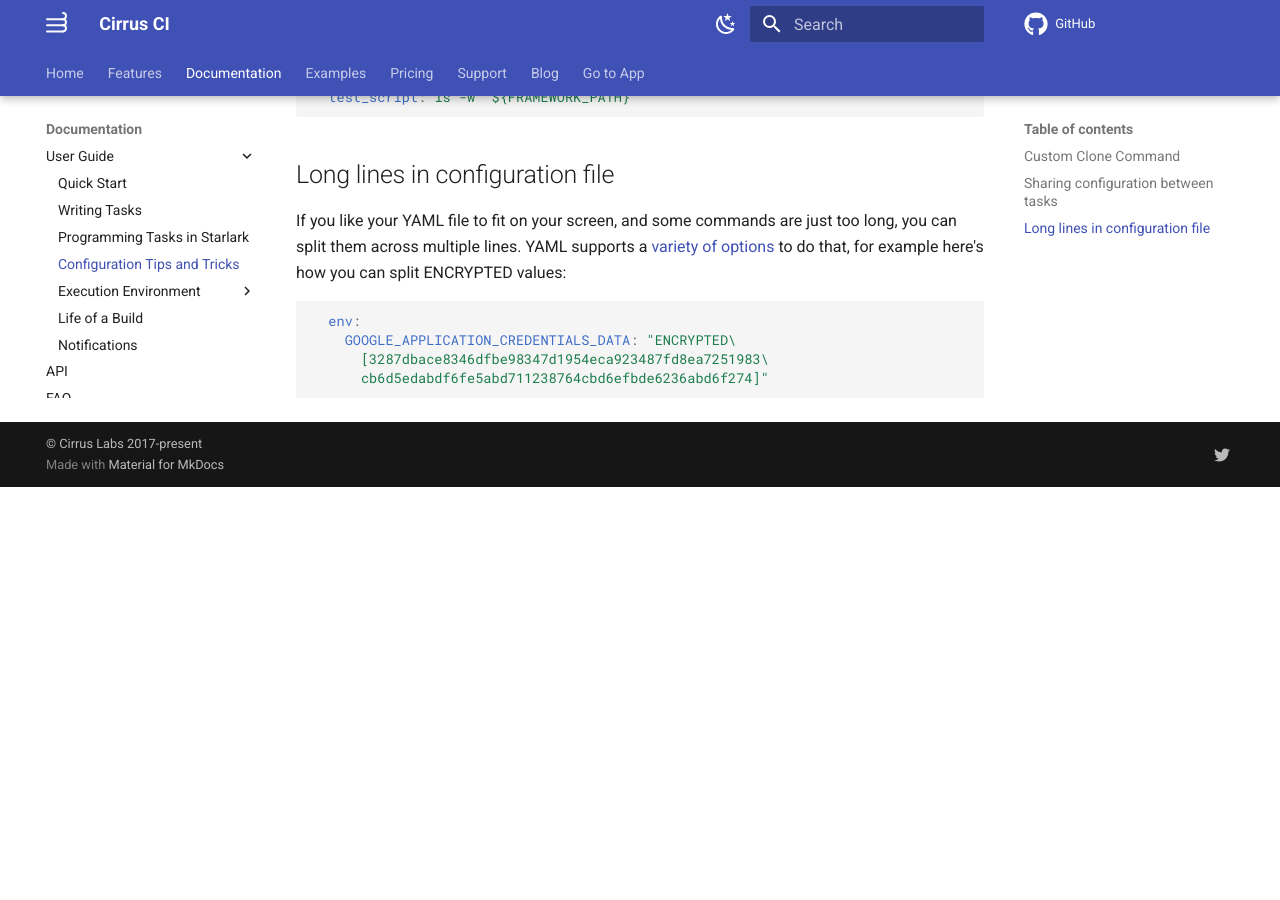
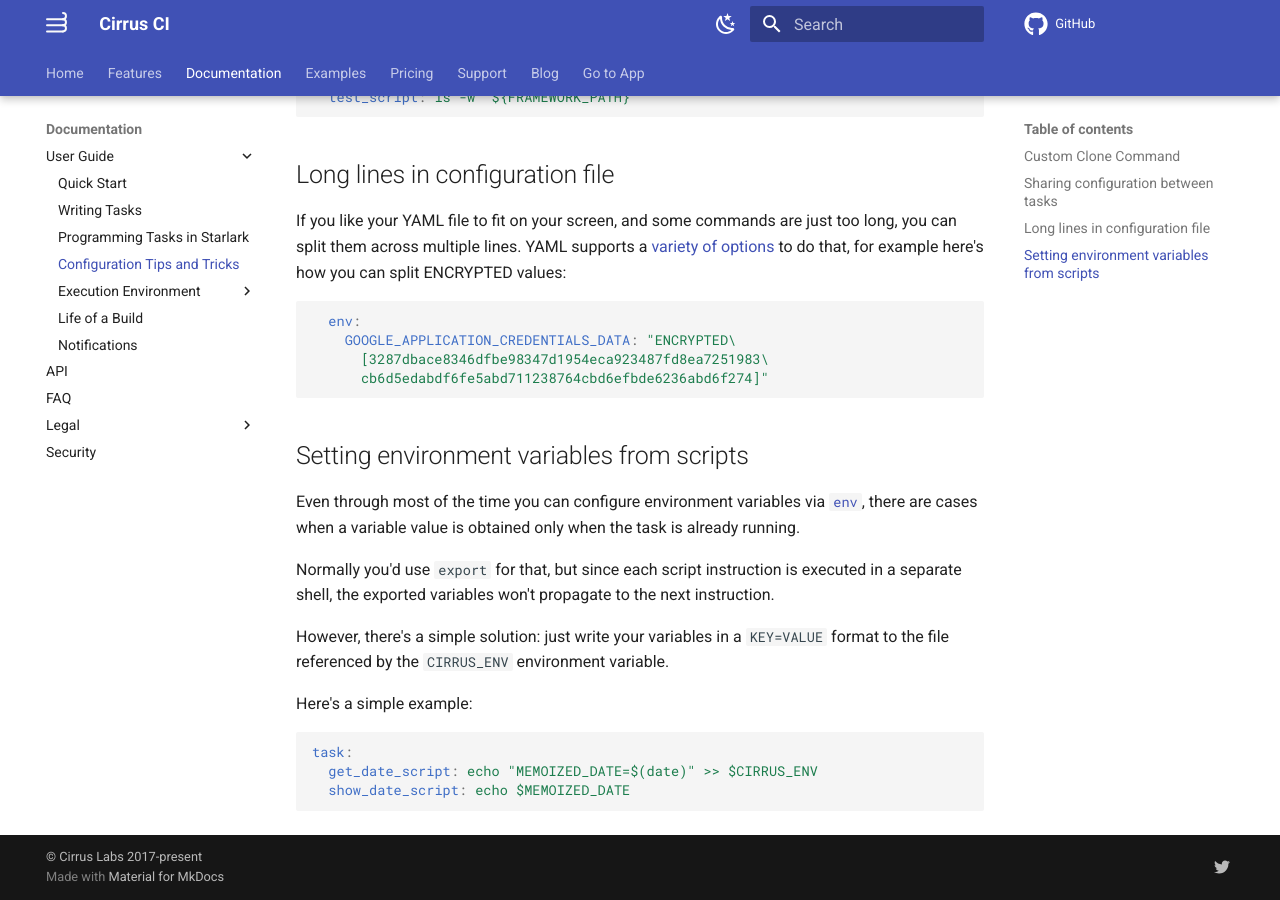
Before and after one commit to cirruslabs/cirrus-ci-docs, an MkDocs documentation site: the page built from docs/guide/tips-and-tricks.md, in a window 1280 px wide and 900 px high, scrolled down 1259 px. Built offline with MkDocs 1.6.1 and Material for MkDocs 9.7.7, drawn with Linux system fonts in a browser that asks for light colours; comment, search, counter and statistics services are not loaded; before the commit the page ends 1746 px from its top, so only the background shows below that.

Commit message:
Document CIRRUS_ENV (#864)
* Document CIRRUS_ENV

* .spelling: CIRRUS_ENV

````diff
--- a/docs/guide/tips-and-tricks.md
+++ b/docs/guide/tips-and-tricks.md
@@ -67,3 +67,19 @@ ENCRYPTED values:
       [3287dbace8346dfbe98347d1954eca923487fd8ea7251983\
       cb6d5edabdf6fe5abd711238764cbd6efbde6236abd6f274]"
 ```
+
+## Setting environment variables from scripts
+
+Even through most of the time you can configure environment variables via [`env`](writing-tasks.md#environment-variables), there are cases when a variable value is obtained only when the task is already running.
+
+Normally you'd use `export` for that, but since each script instruction is executed in a separate shell, the exported variables won't propagate to the next instruction.
+
+However, there's a simple solution: just write your variables in a `KEY=VALUE` format to the file referenced by the `CIRRUS_ENV` environment variable.
+
+Here's a simple example:
+
+```yaml
+task:
+  get_date_script: echo "MEMOIZED_DATE=$(date)" >> $CIRRUS_ENV
+  show_date_script: echo $MEMOIZED_DATE
+```
````
Also changed, not shown: docs/guide/writing-tasks.md (+1 -0 lines), 1 other file.
